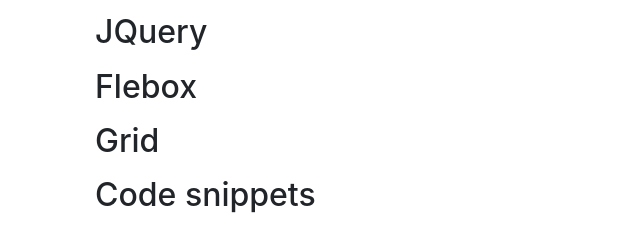
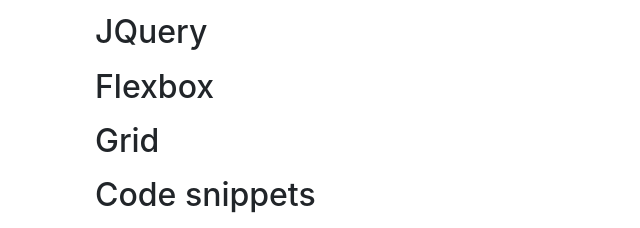
Before and after one commit to OliviaAnd/Olivia_Andersson_TE19D, a plain HTML site: page Webbutveckling/Bootstrap/index.html in a window 1280 px wide. Shown: the part 1026-1254 px from the top of the page, 0-640 px from the left. Drawn offline with Linux system fonts and the light colour scheme.

Commit message:
bootstrap

```diff
--- a/Webbutveckling/Bootstrap/index.html
+++ b/Webbutveckling/Bootstrap/index.html
@@ -51,7 +51,7 @@
               <h2> JQuery </h2>
               <p> </p>
 
-              <h2> Flebox </h2>
+              <h2> Flexbox </h2>
               <p> </p>
 
               <h2> Grid </h2>
```
